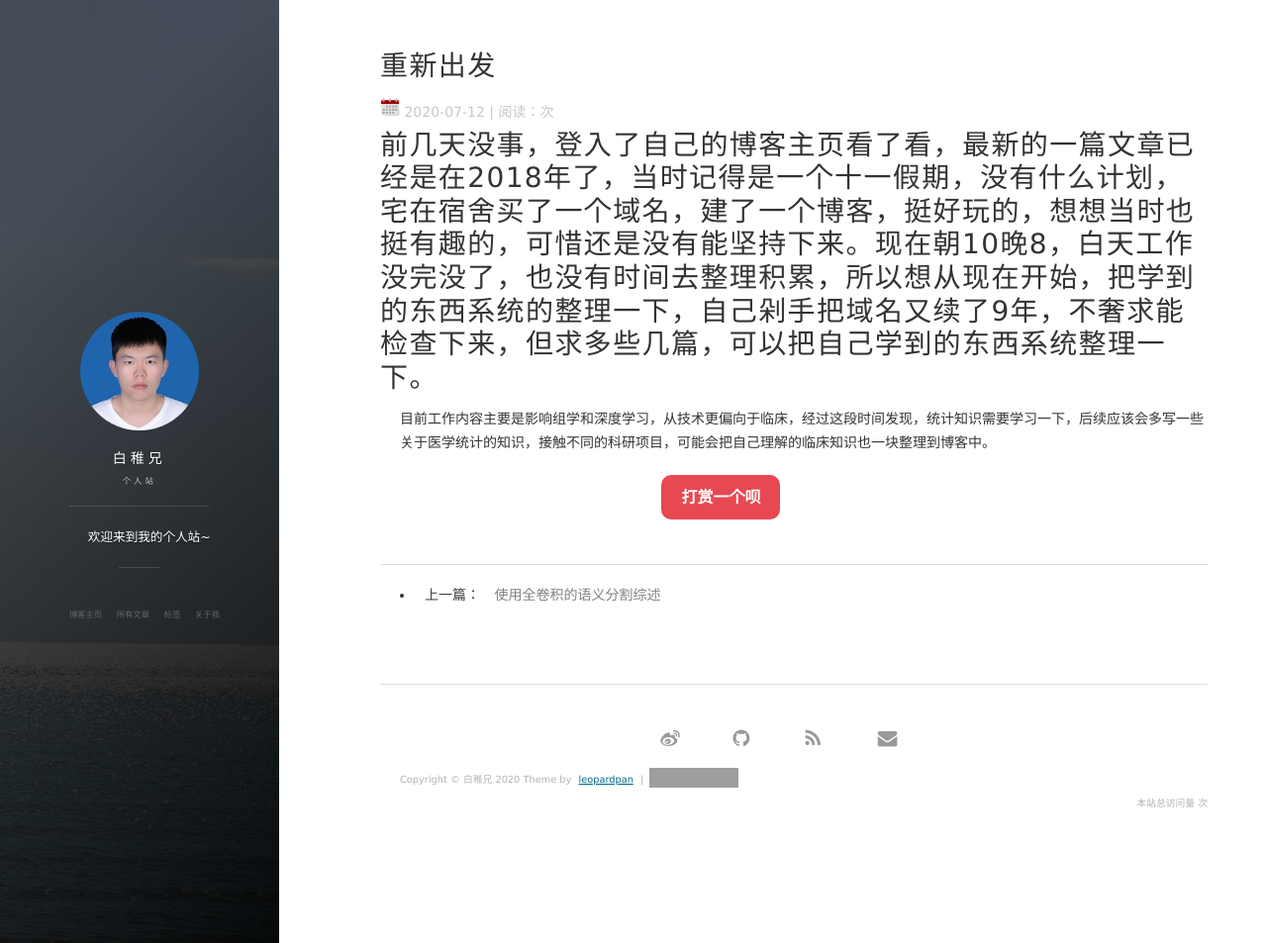
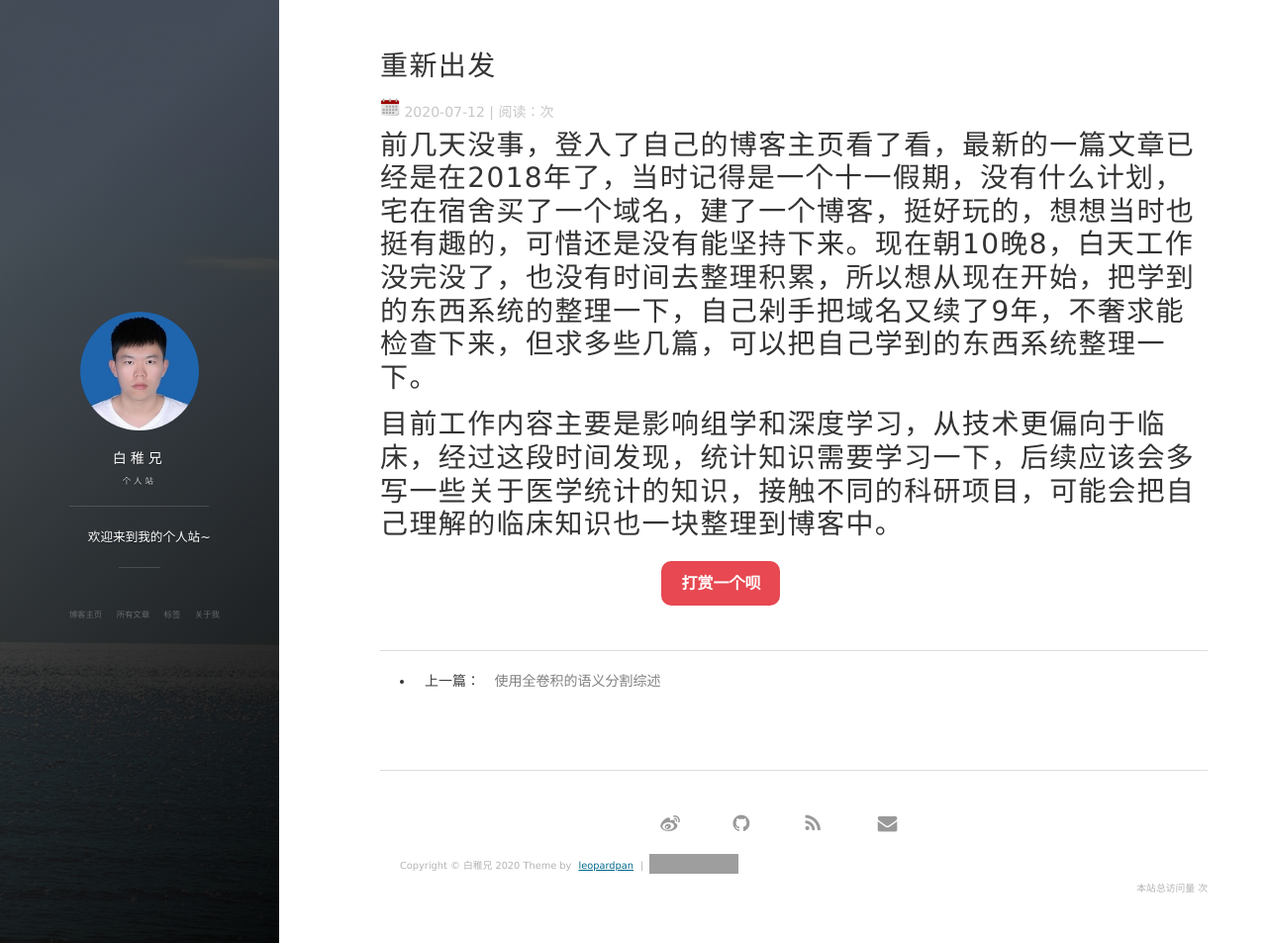
Before and after one commit to xujingxu/xujingxu.github.io, a Jekyll site: the page built from _posts/2020-07-12-New Start.md, in a window 1280 px wide and 953 px high. Shown: the whole window at 99% size. Built offline with Jekyll 4.4.1, drawn with Linux system fonts in a browser that asks for light colours; nearby versions of some CDN libraries; comment, search, counter and statistics services are not loaded; grey boxes are pictures that could not be loaded.

Commit message:
change sth

```diff
--- a/_posts/2020-07-12-New Start.md
+++ b/_posts/2020-07-12-New Start.md
@@ -8,4 +8,4 @@ tag: nothing
 
 
 # 前几天没事，登入了自己的博客主页看了看，最新的一篇文章已经是在2018年了，当时记得是一个十一假期，没有什么计划，宅在宿舍买了一个域名，建了一个博客，挺好玩的，想想当时也挺有趣的，可惜还是没有能坚持下来。现在朝10晚8，白天工作没完没了，也没有时间去整理积累，所以想从现在开始，把学到的东西系统的整理一下，自己剁手把域名又续了9年，不奢求能检查下来，但求多些几篇，可以把自己学到的东西系统整理一下。
-目前工作内容主要是影响组学和深度学习，从技术更偏向于临床，经过这段时间发现，统计知识需要学习一下，后续应该会多写一些关于医学统计的知识，接触不同的科研项目，可能会把自己理解的临床知识也一块整理到博客中。
+# 目前工作内容主要是影响组学和深度学习，从技术更偏向于临床，经过这段时间发现，统计知识需要学习一下，后续应该会多写一些关于医学统计的知识，接触不同的科研项目，可能会把自己理解的临床知识也一块整理到博客中。
```
